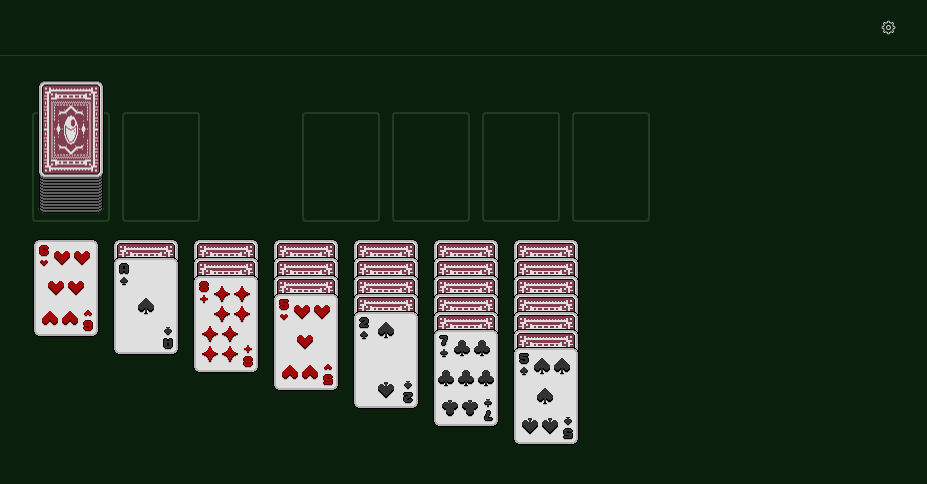
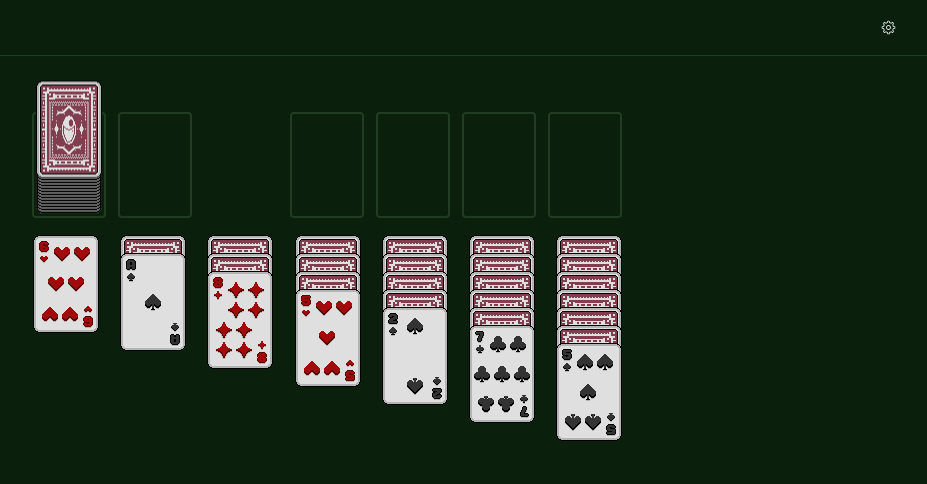
Before and after one commit to twsau/solitaire, a React (Vite) app: page / in a window 1280 px wide. Shown: the top 484 px of the page, without its empty margins (352-1279 px from the left). Built offline with nearby package versions, Linux system fonts and the light colour scheme.

Commit message:
bit better spacing

```diff
--- a/src/App.tsx
+++ b/src/App.tsx
@@ -42,7 +42,7 @@ export const App = () => {
             <Foundation id="foundation_3" />
             <Foundation id="foundation_4" />
           </div>
-          <div className="flex justify-evenly gap-3">
+          <div className="flex justify-evenly gap-[1.2rem]">
             <Tableau id="tableau_1" />
             <Tableau id="tableau_2" />
             <Tableau id="tableau_3" />
--- a/src/components/Bordered.tsx
+++ b/src/components/Bordered.tsx
@@ -10,7 +10,7 @@ export const Bordered = ({
 }) => (
   <div
     className={cn(
-      "grid place-items-center justify-center rounded min-w-[78px] h-[110px]",
+      "grid place-items-center rounded min-w-[74px] h-[106px]",
       hidden ? "" : "border-2"
     )}
   >
```
